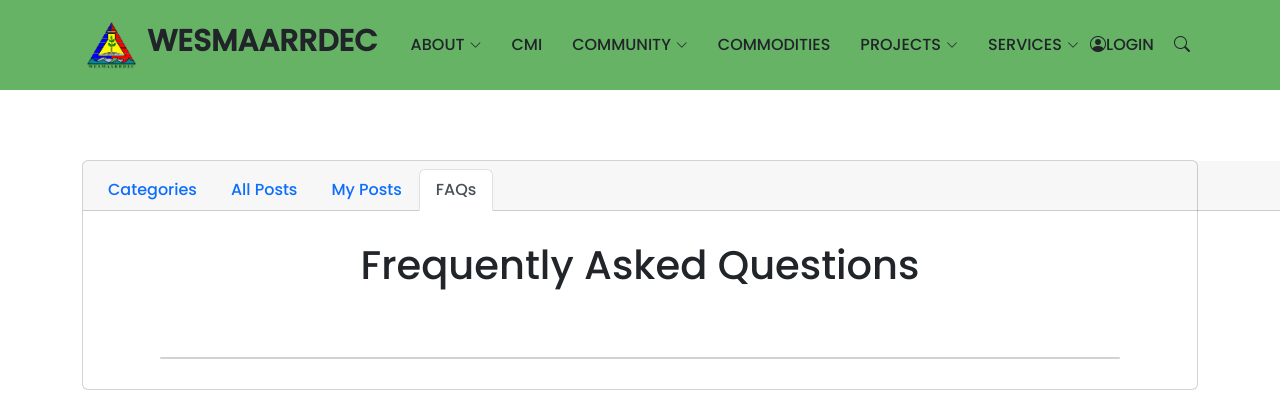
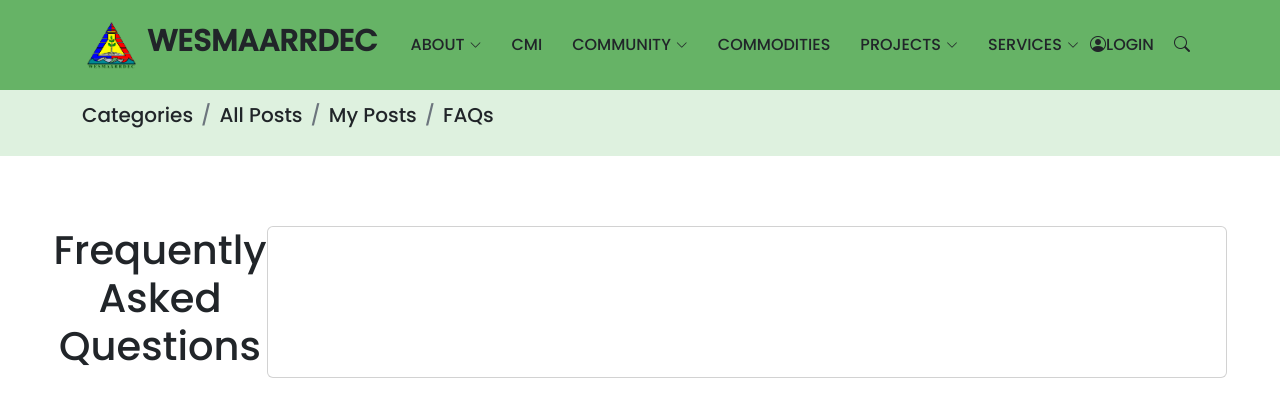
Before and after one commit to 0railtracer/wesmaarrdec-project, a Django app: page /facts/ in a window 1280 px wide. Shown: the top 420 px of the page. Run offline with Django 4.2, Linux system fonts and the light colour scheme; data that the repository does not hold is empty; some libraries are stand-ins or nearby versions.

Commit message:
Update faqs.html
new breadcrumb

```diff
--- a/templates/faqs.html
+++ b/templates/faqs.html
@@ -2,9 +2,23 @@
 {% load static %}
 
 {% block content %}
+  <section class="about-breadcrumb">
+      <div class="container d-flex flex-column">
+          <nav class="justify-content-start">
+              <ol class="breadcrumb">
+                  <li class="breadcrumb-item fs-5"><a href="{% url 'community' %}">Categories</a></li>
+                  <li class="breadcrumb-item fs-5"><a href="{% url 'allpost' %}">All Posts</a></li>
+                  <li class="breadcrumb-item fs-5"><a href="{% url 'mypost' %}">My Posts</a></li>
+                  <li class="breadcrumb-item fs-5"><a active href="{% url 'facts' %}">FAQs</a></li>
+              </ol>
+          </nav>
+      </div>
+    </section>
+
   <section>
         <div class="container" data-aos="fade-in">
     <div class="col d-flex justify-content-center">
+      <!-- old breadcrumb------------------------------------------------------------
         <div class="card text-center">
           <div class="card-header" style="width: 80rem;">
             <ul class="nav nav-tabs card-header-tabs">
@@ -21,7 +35,7 @@
                 <a class="nav-link active" href="{% url 'facts' %}">FAQs</a>
               </li>
             </ul>
-          </div>
+          </div> old breadcrumb---------------------------------------------------->
 
           <div class="col d-flex justify-content-center">
             <div class="card text-center" style="border: none;">
@@ -52,9 +66,10 @@
             </div>
           </div>
 
+      <!----------------------------------
         </div>
       </div>
-        </div>
+        </div> -------------------------->
   </section>
   <style>
     .btn{
```
